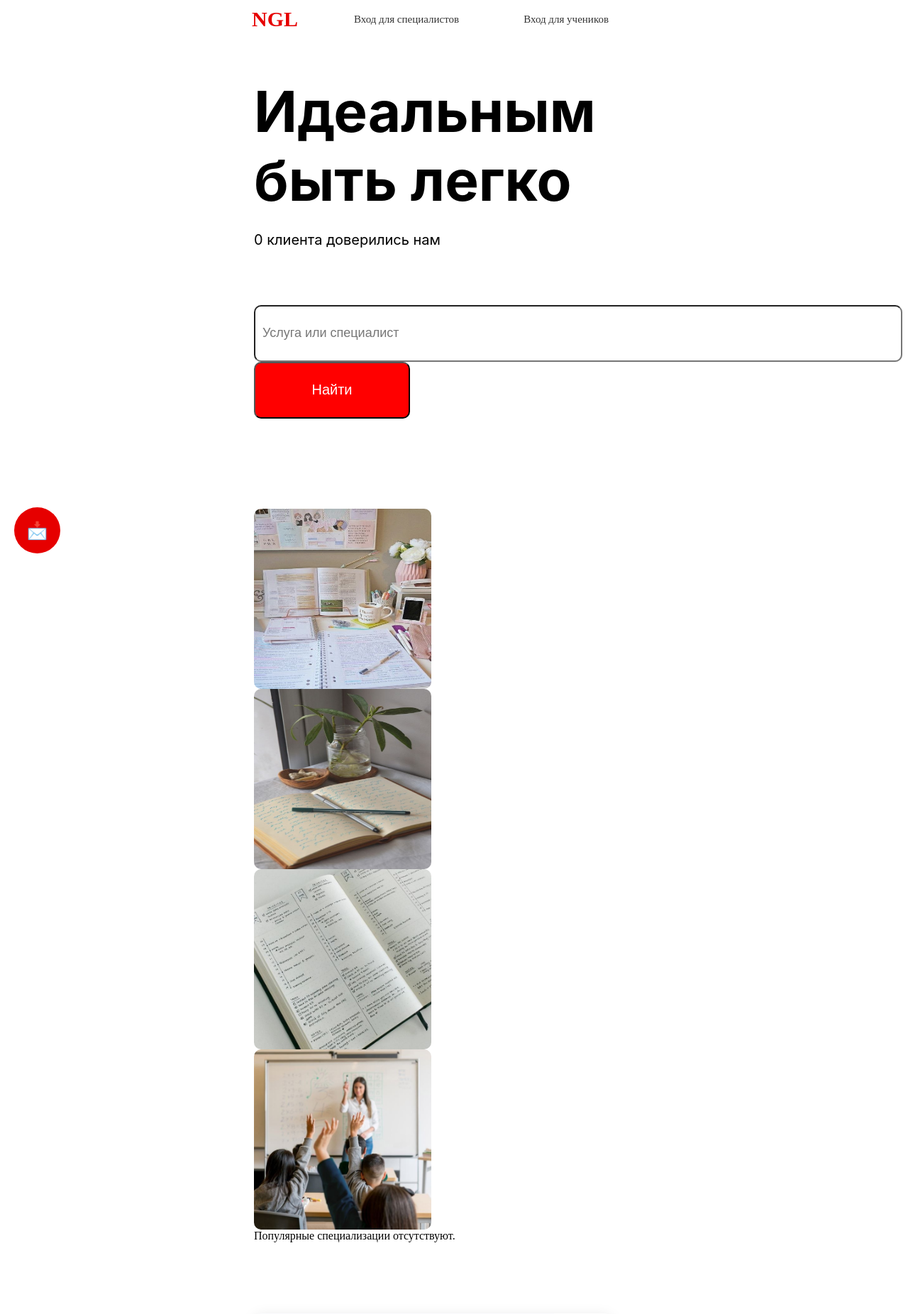
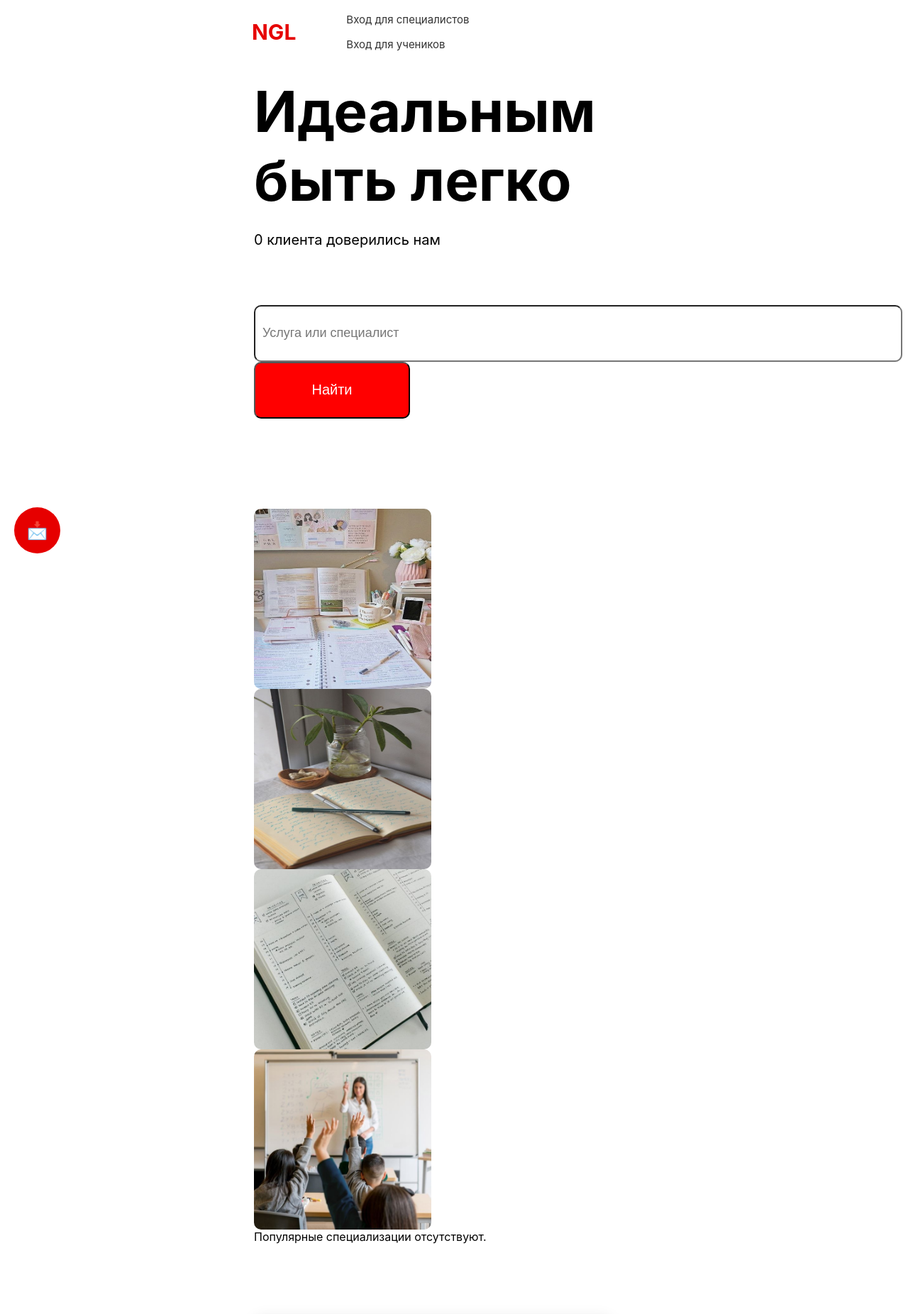
Before and after one commit to MatveySviadysh/NGl, a Django app: page /user/main/ in a window 1280 px wide. Shown: the top 1852 px of the page at 71% size. Run offline with Django 4.2, Linux system fonts and the light colour scheme; style sheets or scripts are compiled from the project's sources.

Commit message:
add bottstrap

```diff
--- /dev/null
+++ b/package.json
@@ -0,0 +1,5 @@
+{
+  "dependencies": {
+    "bootstrap": "^5.3.3"
+  }
+}
--- /dev/null
+++ b/user/static/user/scss/main_page/FontMain.scss
@@ -0,0 +1,7 @@
+body {
+    font-family: -apple-system, BlinkMacSystemFont, "Segoe UI", Roboto, "Helvetica Neue", Arial, sans-serif;
+}
+
+div{
+    font-family: -apple-system, BlinkMacSystemFont, "Segoe UI", Roboto, "Helvetica Neue", Arial, sans-serif;
+}
--- a/user/templates/user/pages/AllReview.html
+++ b/user/templates/user/pages/AllReview.html
@@ -1,6 +1,6 @@
 {% load static %}
 <link rel="stylesheet" href="{% static 'user/scss/AllReview.scss' %}">
-
+<link rel="stylesheet" href="{% static 'user/scss/main_page/FontMain.scss' %}">
 {% include 'user/components/Header.html' %}
 
 <div class='review-container'>
--- a/user/templates/user/pages/ChangePassword.html
+++ b/user/templates/user/pages/ChangePassword.html
@@ -1,5 +1,5 @@
 {% load static %}
-
+<link rel="stylesheet" href="{% static 'user/scss/main_page/FontMain.scss' %}">
 <link rel="stylesheet" href="{% static 'user/scss/ChangePassword.scss' %}">
 {% include 'user/components/Header.html' %}
 <div class="allPage">
--- a/user/templates/user/pages/ChengeProfile.html
+++ b/user/templates/user/pages/ChengeProfile.html
@@ -1,5 +1,5 @@
 {% load static %}
-
+<link rel="stylesheet" href="{% static 'user/scss/main_page/FontMain.scss' %}">
 <link rel="stylesheet" href="{% static 'user/scss/User/ChengeProfileUser.scss' %}">
 
 
--- a/user/templates/user/pages/EditTutorProfile.html
+++ b/user/templates/user/pages/EditTutorProfile.html
@@ -1,6 +1,6 @@
 {% load static %}
 {% load widget_tweaks %}
-
+<link rel="stylesheet" href="{% static 'user/scss/main_page/FontMain.scss' %}">
 <link rel="stylesheet" href="{% static 'user/scss/Tutor/EditTutorProfile.scss' %}">
 
 {% block content %}
--- a/user/templates/user/pages/LoginTutor.html
+++ b/user/templates/user/pages/LoginTutor.html
@@ -1,5 +1,5 @@
 {% load static %}
-
+<link rel="stylesheet" href="{% static 'user/scss/main_page/FontMain.scss' %}">
 <link rel="stylesheet" href="{% static 'user/scss/Tutor/TutorRegister.scss' %}">
 
 <div class="auth-container">
--- a/user/templates/user/pages/MainPage.html
+++ b/user/templates/user/pages/MainPage.html
@@ -1,9 +1,11 @@
 {% load static %}
 
+<link rel="stylesheet" href="{% static 'user/scss/main_page/FontMain.scss' %}">
 <link rel="stylesheet" href="{% static 'user/scss/main_page/MainPage.scss' %}">
 <link rel="stylesheet" href="{% static 'user/scss/main_page/Review.scss' %}">
 <link rel="stylesheet" href="{% static 'user/scss/main_page/Order.scss' %}">
 <link rel="stylesheet" href="{% static 'user/scss/main_page/ReviewContainer.scss' %}">
+
 {% include 'user/components/Header.html' %}
 
 <body>
--- a/user/templates/user/pages/ProfileTutor.html
+++ b/user/templates/user/pages/ProfileTutor.html
@@ -1,5 +1,5 @@
 {% load static %}
-
+    <link rel="stylesheet" href="{% static 'user/scss/main_page/FontMain.scss' %}">
     <link rel="stylesheet" href="{% static 'user/scss/Tutor/TutorList.scss' %}">
     {% include 'user/components/Header.html' %}
     <div class="container">
--- a/user/templates/user/pages/RegisterTutor.html
+++ b/user/templates/user/pages/RegisterTutor.html
@@ -1,7 +1,7 @@
 {% load static %}
 
 <link rel="stylesheet" href="{% static 'user/scss/Tutor/TutorRegister.scss' %}">
-
+<link rel="stylesheet" href="{% static 'user/scss/main_page/FontMain.scss' %}">
 <div class="auth-container">
     <div class="registration-container">
         <h1 class="title-text">Регистрация</h1>
--- a/user/templates/user/pages/TutorList.html
+++ b/user/templates/user/pages/TutorList.html
@@ -1,5 +1,5 @@
 {% load static %}
-
+    <link rel="stylesheet" href="{% static 'user/scss/main_page/FontMain.scss' %}">
     <link rel="stylesheet" href="{% static 'user/scss/Tutor/TutorList.scss' %}">
     {% include 'user/components/Header.html' %}
     <div class="container">
--- a/user/templates/user/pages/TutorsList.html
+++ b/user/templates/user/pages/TutorsList.html
@@ -1,5 +1,5 @@
 {% load static %}
-
+<link rel="stylesheet" href="{% static 'user/scss/main_page/FontMain.scss' %}">
 {% include 'user/components/Header.html' %}
 <body>
     <h1>Тьюторы по вашему запросу</h1>
--- a/user/templates/user/pages/loginUser.html
+++ b/user/templates/user/pages/loginUser.html
@@ -1,5 +1,5 @@
 {% load static %}
-
+<link rel="stylesheet" href="{% static 'user/scss/main_page/FontMain.scss' %}">
 <link rel="stylesheet" href="{% static 'user/scss/User/UserRegister.scss' %}">
 
 <div class="auth-container">
--- a/user/templates/user/pages/profileUser.html
+++ b/user/templates/user/pages/profileUser.html
@@ -1,5 +1,5 @@
 {% load static %}
-
+<link rel="stylesheet" href="{% static 'user/scss/main_page/FontMain.scss' %}">
 <link rel="stylesheet" href="{% static 'user/scss/User/ProfileUser.scss' %}">
 
 {% include 'user/components/Header.html' %}
--- a/user/templates/user/pages/registerUser.html
+++ b/user/templates/user/pages/registerUser.html
@@ -1,6 +1,7 @@
 {% load static %}
 
 <link rel="stylesheet" href="{% static 'user/scss/User/UserRegister.scss' %}">
+<link rel="stylesheet" href="{% static 'user/scss/main_page/FontMain.scss' %}">
 
 <div class="registration-container">
     <h2 class="title-text">Регистрация</h2>
```
Also changed, not shown: package-lock.json (added), user/static/user/scss/main_page/MainPage.scss (line endings or trailing spaces).
